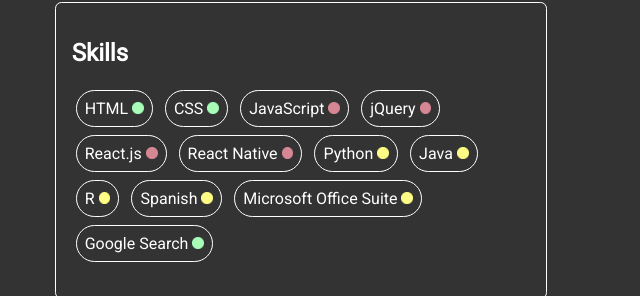
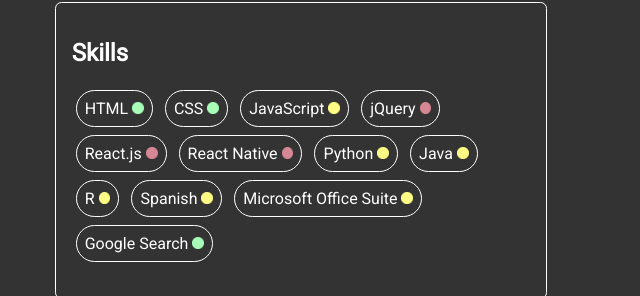
Before and after one commit to David-Strupinski/Portfolio, a plain HTML site: page index.html in a window 1280 px wide. Shown: the part 302-598 px from the top of the page, 640-1280 px from the left. Drawn offline with nearby package versions, Linux system fonts and the light colour scheme; no server answers.

Commit message:
yellow dot for js

```diff
--- a/index.html
+++ b/index.html
@@ -50,7 +50,7 @@
 				<ul>
 					<li>HTML <img src="images/green dot.png" alt="Green Dot"></li>
 					<li>CSS <img src="images/green dot.png" alt="Green Dot"></li>
-					<li>JavaScript <img src="images/red dot.png" alt="Red Dot"></li>
+					<li>JavaScript <img src="images/yellow dot.png" alt="Yellow Dot"></li>
 					<li>jQuery <img src="images/red dot.png" alt="Red Dot"></li>
 					<li>React.js <img src="images/red dot.png" alt="Red Dot"></li>
 					<li>React Native <img src="images/red dot.png" alt="Red Dot"></li>
```
